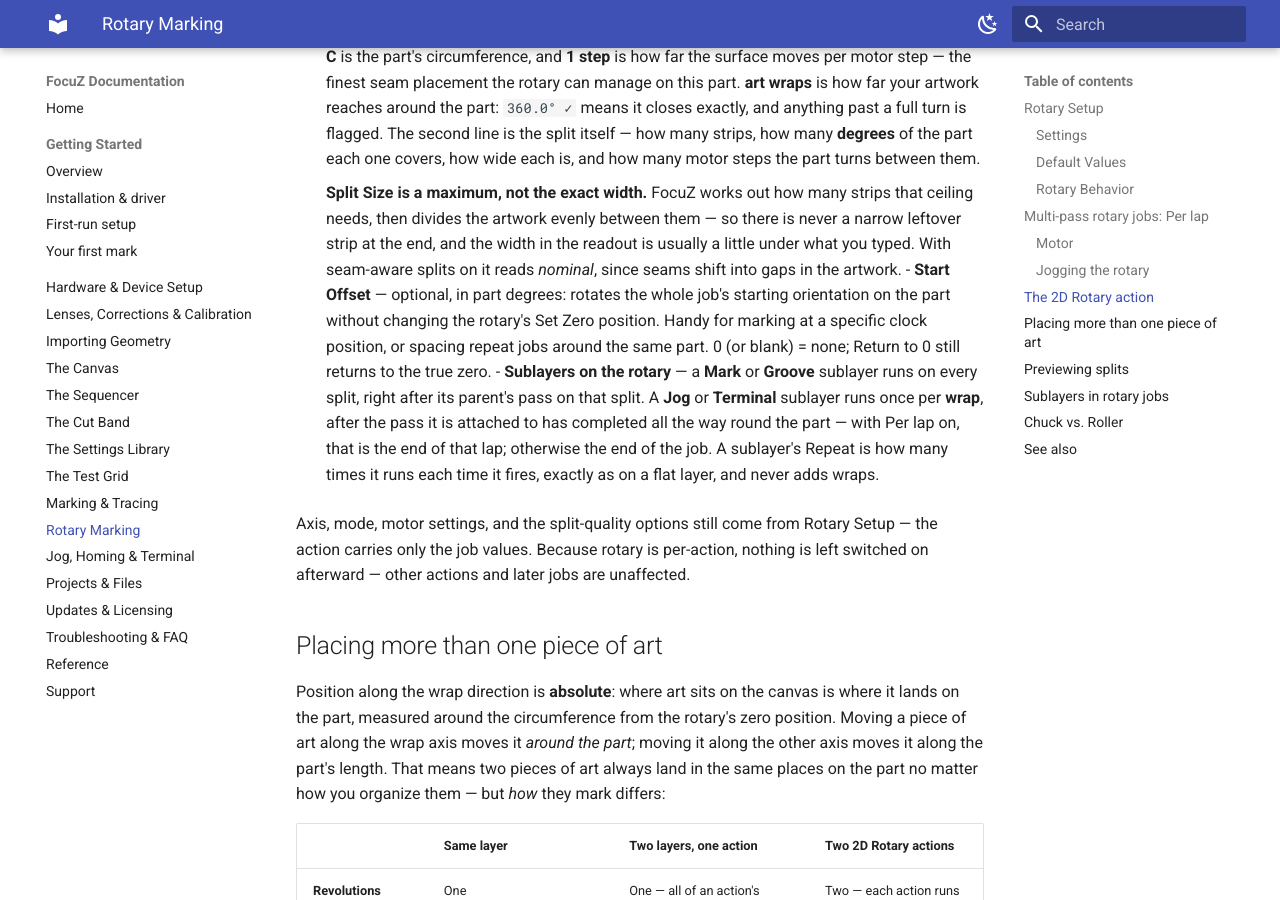
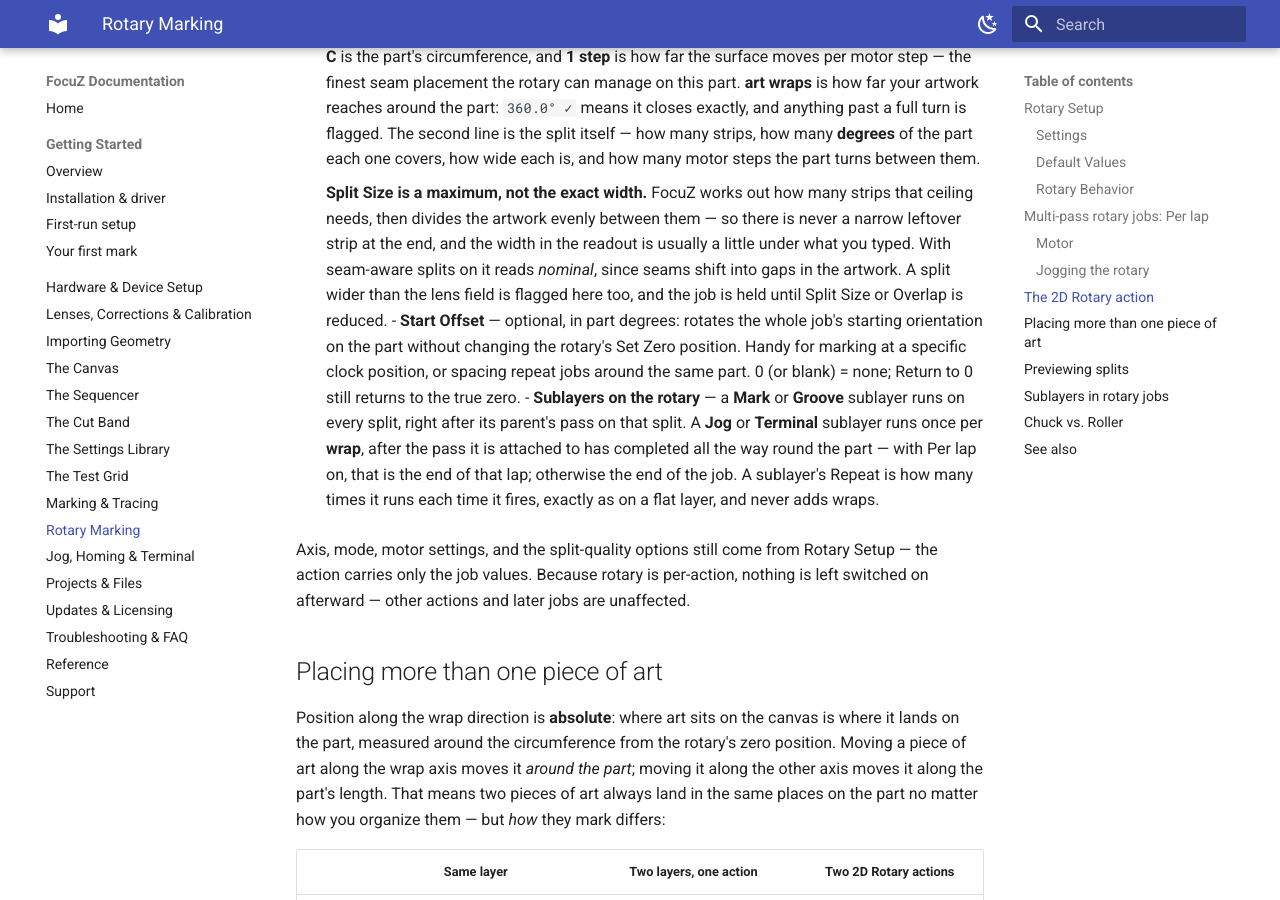
Before and after one commit to Lokahi-Shop/focuz-docs, an MkDocs documentation site: the page built from docs/rotary.md, in a window 1280 px wide and 900 px high, scrolled down 4019 px. Built offline with MkDocs 1.6.1 and Material for MkDocs 9.7.7, drawn with Linux system fonts in a browser that asks for light colours.

Commit message:
Rotary: readout flags a split wider than the field
Co-Authored-By: Claude Fable 5.1 <noreply@anthropic.com>

```diff
--- a/docs/rotary.md
+++ b/docs/rotary.md
@@ -151,7 +151,8 @@ the rotary engine — it's the one and only way a job runs on the rotary. It car
     ceiling needs, then divides the artwork evenly between them — so there is never a narrow
     leftover strip at the end, and the width in the readout is usually a little under what you
     typed. With seam-aware splits on it reads *nominal*, since seams shift into gaps in the
-    artwork.
+    artwork. A split wider than the lens field is flagged here too, and the job is held until
+    Split Size or Overlap is reduced.
 - **Start Offset** — optional, in part degrees: rotates the whole job's starting orientation
   on the part without changing the rotary's Set Zero position. Handy for marking at a specific
   clock position, or spacing repeat jobs around the same part. 0 (or blank) = none; Return to
```
